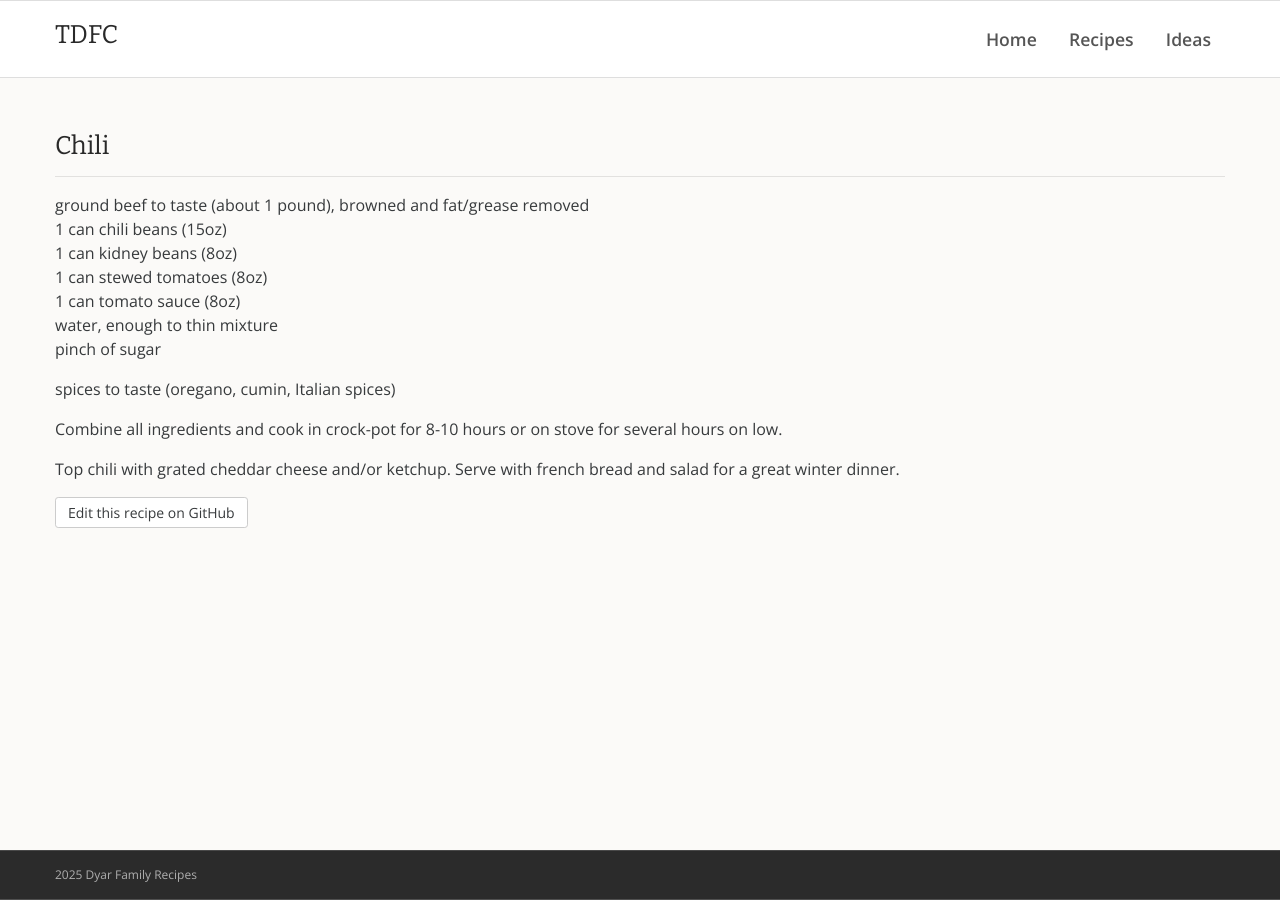
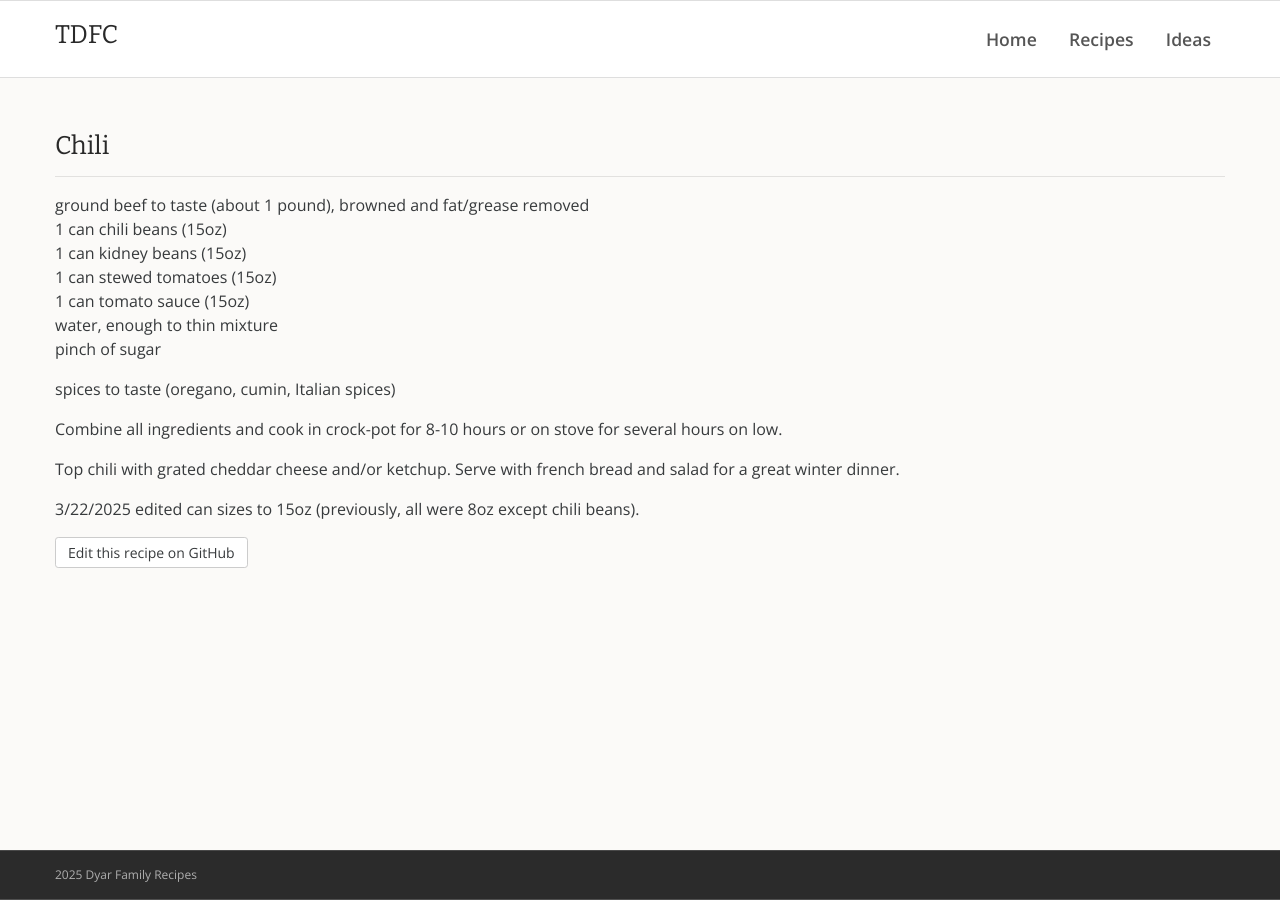
Before and after one commit to rdyar/tdfc, a Jekyll site: the page built from _main-courses/chili.md, in a window 1280 px wide. Built offline with Jekyll 4.4.1, drawn with Linux system fonts in a browser that asks for light colours.

Commit message:
Update chili.md

```diff
--- a/_main-courses/chili.md
+++ b/_main-courses/chili.md
@@ -3,9 +3,9 @@
 
 ground beef to taste (about 1 pound), browned and fat/grease removed
 1 can chili beans (15oz)
-1 can kidney beans (8oz)
-1 can stewed tomatoes (8oz)
-1 can tomato sauce (8oz)
+1 can kidney beans (15oz)
+1 can stewed tomatoes (15oz)
+1 can tomato sauce (15oz)
 water, enough to thin mixture
 pinch of sugar
 
@@ -19,3 +19,5 @@ low.
 
 Top chili with grated cheddar cheese and/or ketchup. Serve with french bread and salad for a
 great winter dinner.
+
+3/22/2025 edited can sizes to 15oz (previously, all were 8oz except chili beans).
```
